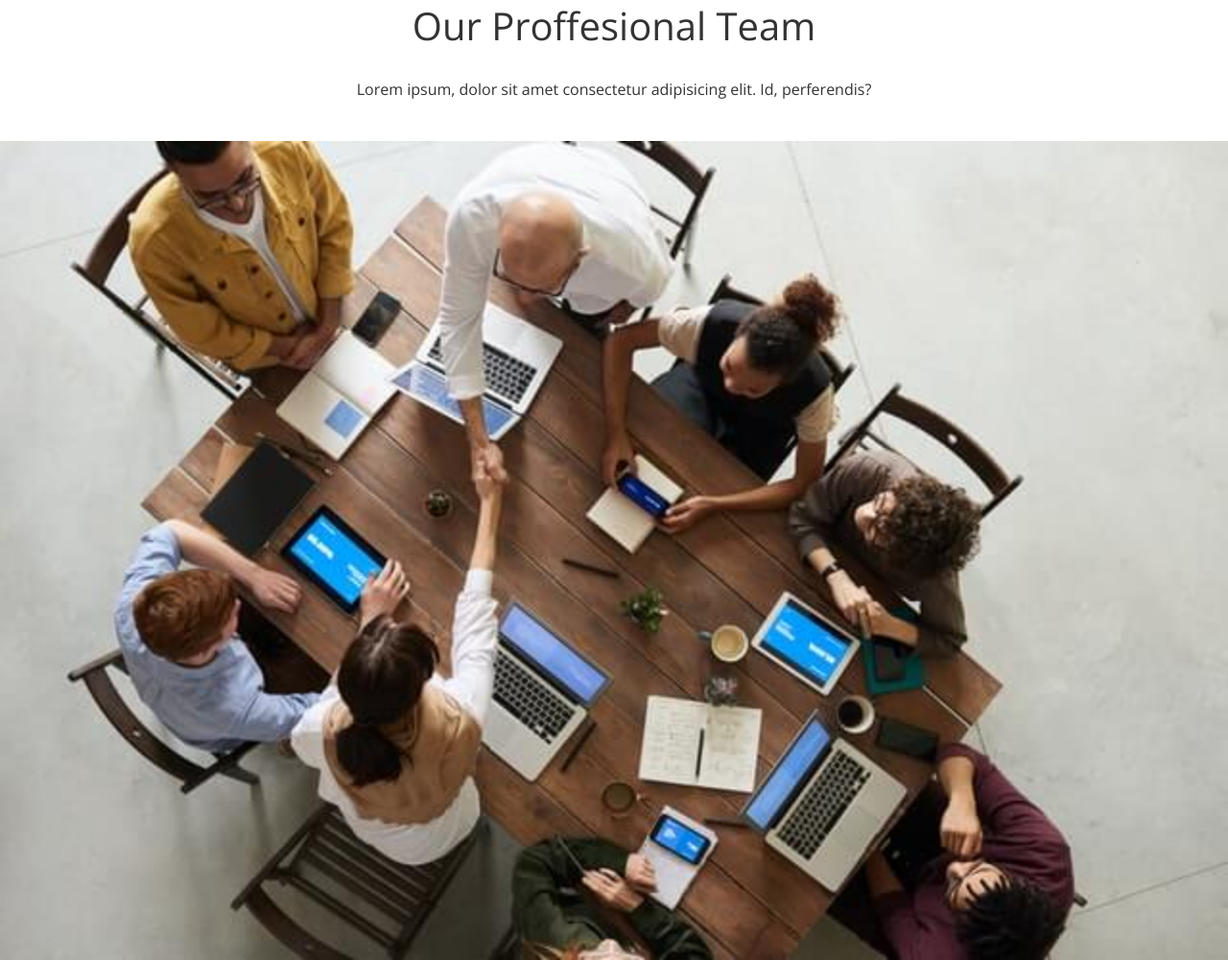
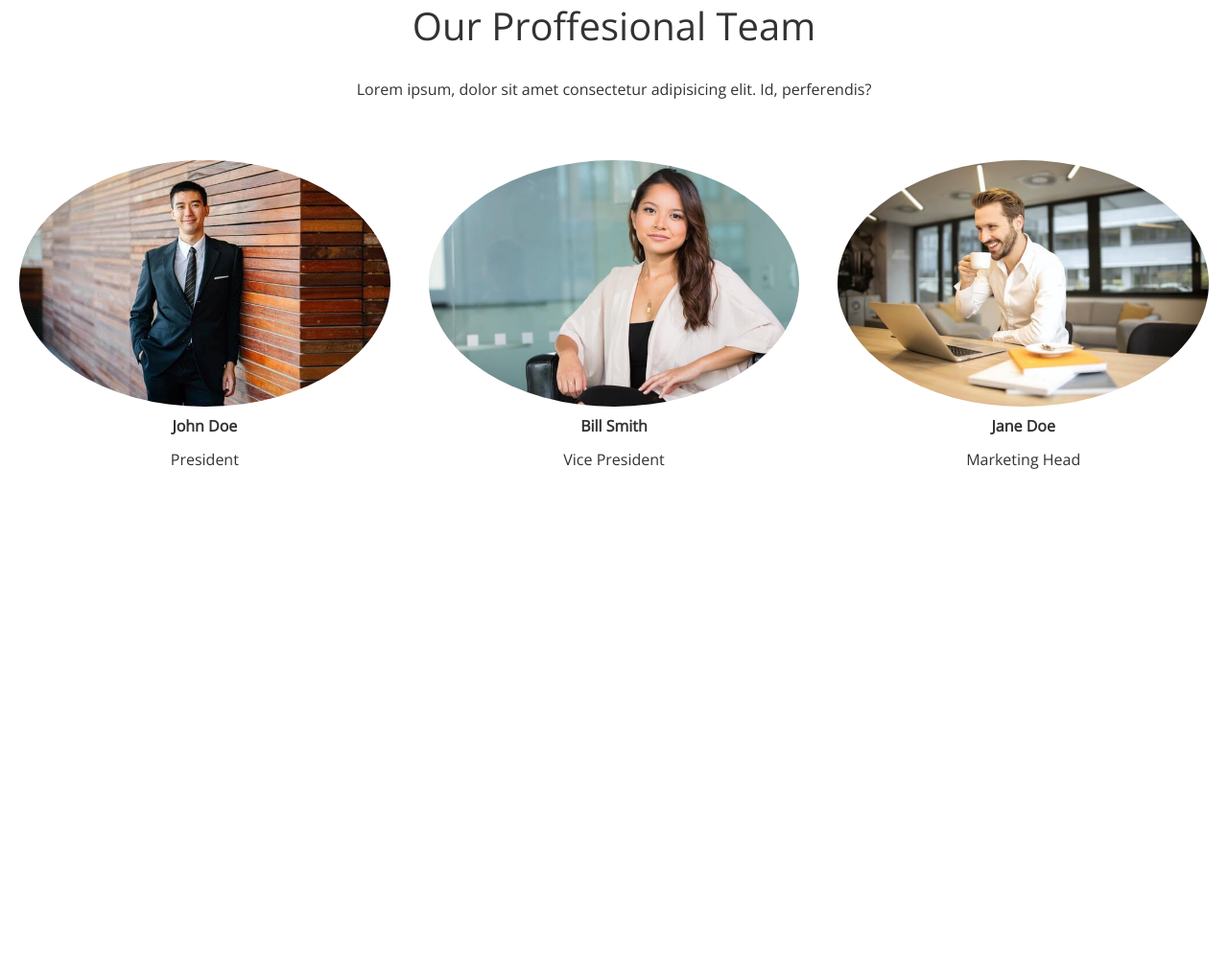
Before and after one commit to ajp22/edgeledger, a plain HTML site: page index.html in a window 1280 px wide. Shown: the part 2817-3818 px from the top of the page at 96% size. After the commit the page ends 3403 px from the top, so only its background shows below. Drawn offline with nearby package versions, Linux system fonts and the light colour scheme.

Commit message:
HTML & Style-Team,

```diff
--- a/css/style.css
+++ b/css/style.css
@@ -131,3 +131,7 @@ img {
 .cases img:hover {
   opacity: 0.7;
 }
+
+.team img {
+  border-radius: 50%;
+}
--- a/index.html
+++ b/index.html
@@ -160,26 +160,24 @@
           Lorem ipsum, dolor sit amet consectetur adipisicing elit. Id, perferendis?
         </p>
       </header>
-      <div class="row">
-        <div class="column">
-          <img src="/image_resources/cases/cases1.jpg" alt="">
-          <img src="/image_resources/cases/cases2.jpg" alt="">
+      <div class="flex-items">
+        <div>
+          <img src="/image_resources/team/person1.jpg" alt="">
+          <h4>John Doe</h4>
+          <p>President</p>
         </div>
-        <div class="column">
-          <img src="/image_resources/cases/cases3.jpg" alt="">
-          <img src="/image_resources/cases/cases4.jpg" alt="">
+        <div>
+          <img src="/image_resources/team/person2.jpg" alt="">
+          <h4>Bill Smith</h4>
+          <p>Vice President</p>
         </div>
-        <div class="column">
-          <img src="/image_resources/cases/cases5.jpg" alt="">
-          <img src="/image_resources/cases/cases6.jpg" alt="">
-        </div>
-        <div class="column">
-          <img src="/image_resources/cases/cases7.jpg" alt="">
-          <img src="/image_resources/cases/cases8.jpg" alt="">
+        <div>
+          <img src="/image_resources/team/person3.jpg" alt="">
+          <h4>Jane Doe</h4>
+          <p>Marketing Head</p>
         </div>
       </div>
     </sectioin>
-    </section>
   </main>
 </body>
 
```
